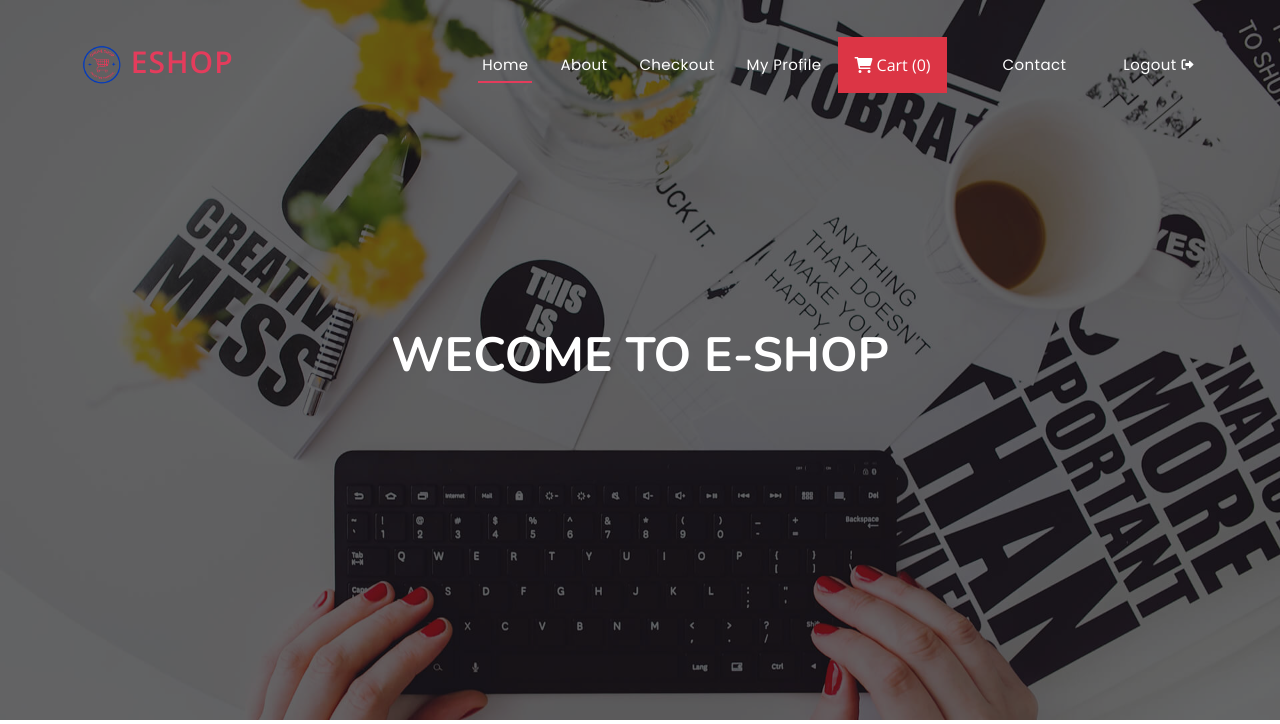
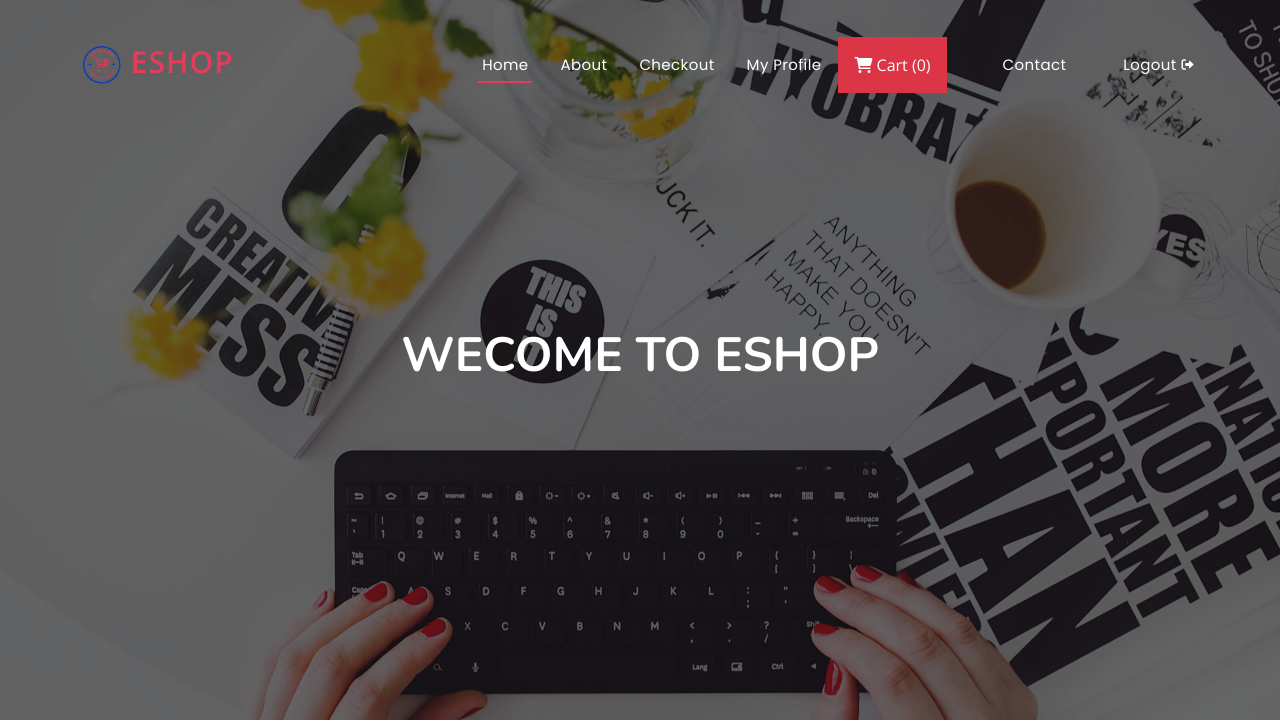
Before and after one commit to piseysen/Ecommerce_Django, a Django app: page /checkout/ in a window 1280 px wide. Shown: the top 724 px of the page. Run offline with Django 5.2, Linux system fonts and the light colour scheme; a user stored in the database is signed in; some libraries are stand-ins or nearby versions.

Commit message:
init project

```diff
--- a/ecommerceapp/templates/checkout.html
+++ b/ecommerceapp/templates/checkout.html
@@ -2,7 +2,7 @@
 {% block title %}Checkout{% endblock title %}
 
 {% block content %}
-    <h1>Wecome to E-Shop </h1>
+    <h1>Wecome to EShop </h1>
 {% endblock content %}
 
 {% block body %}
--- a/ecommerceapp/templates/index.html
+++ b/ecommerceapp/templates/index.html
@@ -44,7 +44,7 @@
                         <h5 class="card-title mt-2" id="namepr{{i.id}}">{{i.product_name}}</h5>
                         <p class="card-text mb-3">{{i.desc|slice:"0:53"}} ...</p>
                         <h6 class="card-title mb-3">
-                            Price:<span id="pricepr{{i.id}}">${{i.price}}</span>
+                            Price: <span id="pricepr{{i.id}}">${{i.price}}</span>
                         </h6>
                         <span id="divpr{{i.id}}" class="divpr">
                             <button id="pr{{i.id}}" class="btn btn-danger cart btn-sm mt-0 ">
```
